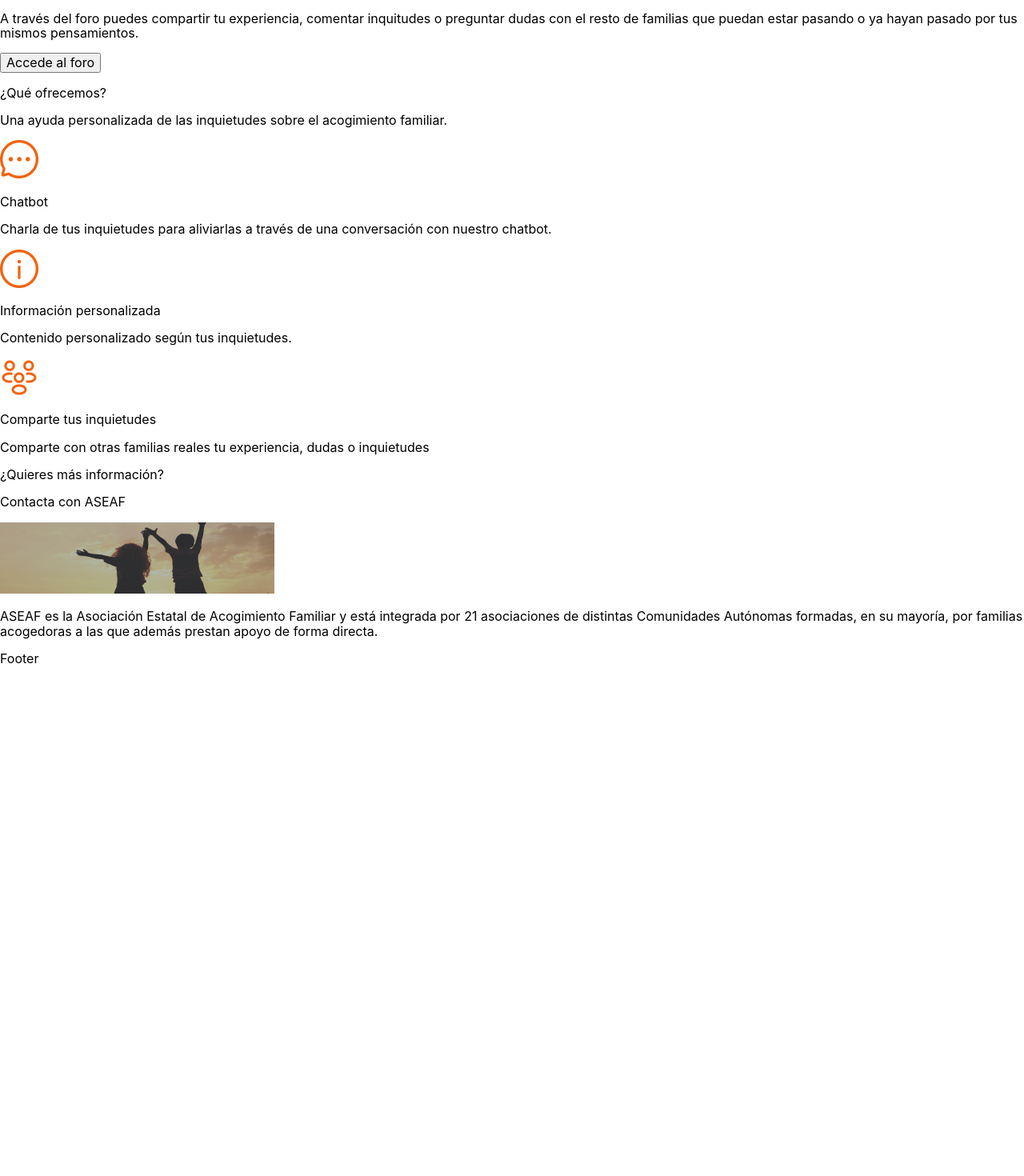
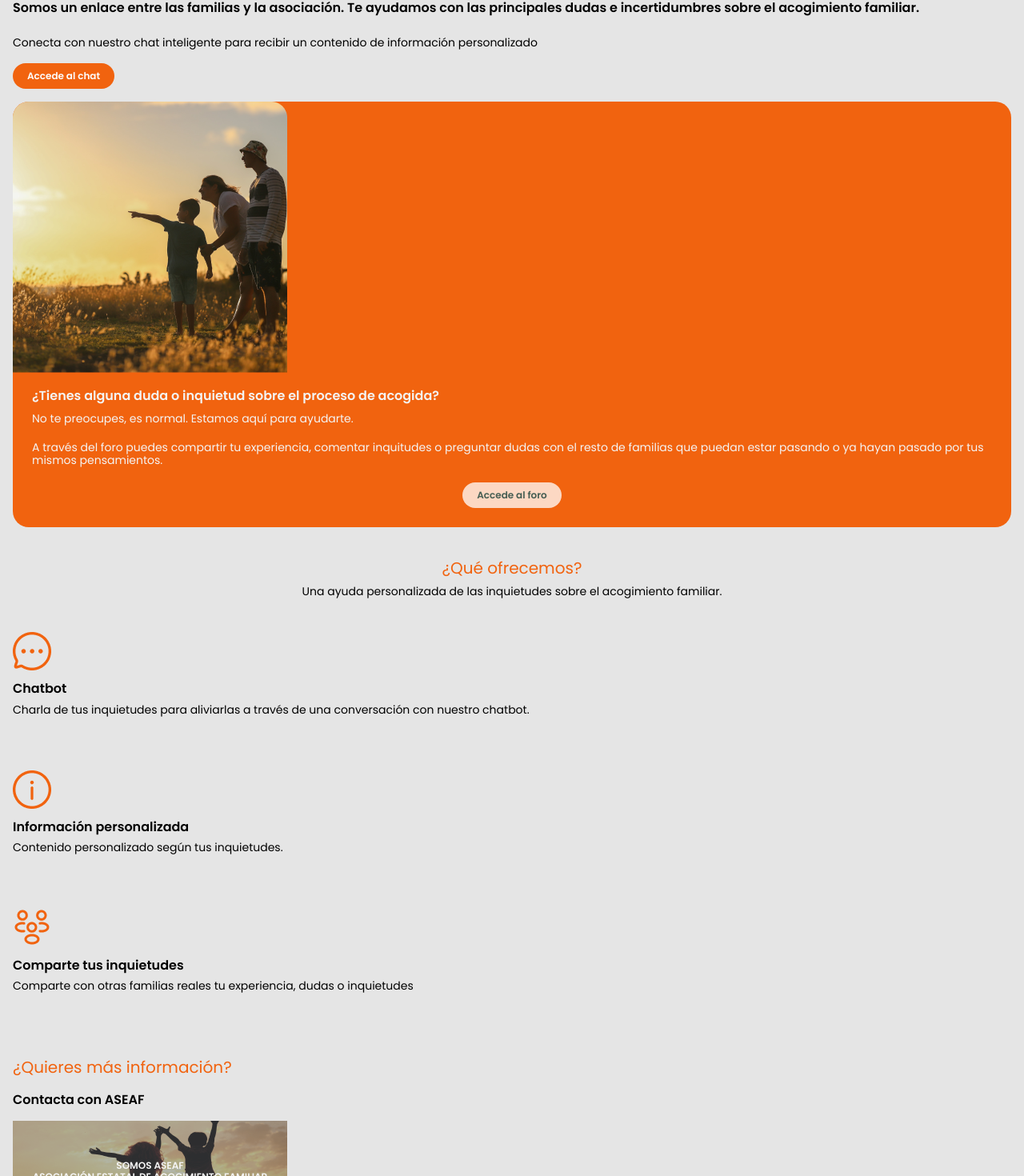
Before and after one commit to Guille-Rubio/aseaf_app, a React (Create React App) app in the folder client/: page / in a window 1280 px wide. Shown: the part 804-2274 px from the top of the page at 80% size. Before the commit the page ends 1637 px from the top, so only its background shows below. Built offline with nearby package versions, Linux system fonts and the light colour scheme.

Commit message:
[ADD] SASS Mixins & Styles

```diff
--- a/client/src/components/Main/Home/Home.jsx
+++ b/client/src/components/Main/Home/Home.jsx
@@ -9,33 +9,55 @@ import kids from '../../../assets/img/kids.png';
 const Home = () => {
   return (
     <>
-      <img src={family_top} alt='family' />
-      <p>¡Hola!</p>
-      <p>Somos un enlace entre las familias y la asociación. Te ayudamos con las principales dudas e incertidumbres sobre el acogimiento familiar.</p>
-      <p>Conecta con nuestro chat inteligente para recibir un contenido de información personalizado</p>
-      <button>Accede al chat</button>
-      <div>
+      <img className='img__top' src={family_top} alt='family' />
+      <div className='text__intro' >
+        <p className="text__intro--bold">¡Hola! <br />Somos un enlace entre las familias y la asociación. Te ayudamos con las principales dudas e incertidumbres sobre el acogimiento familiar.</p>
+        <p className="text__intro--normal">Conecta con nuestro chat inteligente para recibir un contenido de información personalizado</p>
+        <button className="text__intro--button">Accede al chat</button>
+      </div>
+
+      <div className="text__forum">
         <img src={family_mid} alt='family' />
-        <p>¿Tienes alguna duda o inquietud sobre el proceso de acogida?</p>
-        <p>No te preocupes, es normal. Estamos aquí para ayudarte. </p>
-        <p>A través del foro puedes compartir tu experiencia, comentar inquitudes o preguntar dudas con el resto de familias que puedan estar pasando o ya hayan pasado por tus mismos pensamientos.</p>
-        <button>Accede al foro</button>
+        <p className="text__forum--question">¿Tienes alguna duda o inquietud sobre el proceso de acogida?</p>
+        <p className="text__forum--answer">No te preocupes, es normal. Estamos aquí para ayudarte. </p>
+        <p className="text__forum--answer">A través del foro puedes compartir tu experiencia, comentar inquitudes o preguntar dudas con el resto de familias que puedan estar pasando o ya hayan pasado por tus mismos pensamientos.</p>
+        <button className="text__forum--button">Accede al foro</button>
       </div>
-      <p>¿Qué ofrecemos?</p>
-      <p>Una ayuda personalizada de las inquietudes  sobre el acogimiento familiar.</p>
-      <img src={chatIcon} alt='icono chat' />
-      <p>Chatbot</p>
-      <p>Charla de tus inquietudes para aliviarlas a través de una conversación con nuestro chatbot.</p>
-      <img src={infoIcon} alt='icono info' />
-      <p>Información personalizada</p>
-      <p>Contenido personalizado según tus inquietudes.</p>
-      <img src={peopleIcon} alt='icono gente' />
-      <p>Comparte tus inquietudes</p>
-      <p>Comparte con otras familias reales tu experiencia, dudas o inquietudes</p>
-      <p>¿Quieres más información?</p>
-      <p>Contacta con ASEAF</p>
-      <img src={kids} alt='kids' />
-      <p>ASEAF es la Asociación Estatal de Acogimiento Familiar y está integrada por 21 asociaciones de distintas Comunidades Autónomas formadas, en su mayoría, por familias acogedoras a las que además prestan apoyo de forma directa.</p>
+
+      <div className="text__offer">
+        <div className="text__offer--question">
+          <p className="text__offer--question--text">¿Qué ofrecemos?</p>
+          <p className="text__offer--question--answer">Una ayuda personalizada de las inquietudes  sobre el acogimiento familiar.</p>
+        </div>
+        <div className="text__offer--item">
+          <img src={chatIcon} alt='icono chat' />
+          <p className="text__offer--item--title">Chatbot</p>
+          <p className="text__offer--item--content">Charla de tus inquietudes para aliviarlas a través de una conversación con nuestro chatbot.</p>
+        </div>
+        <div className="text__offer--item">
+          <img src={infoIcon} alt='icono info' />
+          <p className="text__offer--item--title">Información personalizada</p>
+          <p className="text__offer--item--content">Contenido personalizado según tus inquietudes.</p>
+        </div>
+        <div className="text__offer--item">
+          <img src={peopleIcon} alt='icono gente' />
+          <p className="text__offer--item--title">Comparte tus inquietudes</p>
+          <p className="text__offer--item--content">Comparte con otras familias reales tu experiencia, dudas o inquietudes</p>
+        </div>
+      </div>
+
+      <div className="text__info">
+        <p className="text__info--title">¿Quieres más información?</p>
+        <p className="text__info--subtitle">Contacta con ASEAF</p>
+        <div className="text__info--container">
+          <div className="text__info--container--text">
+            <p>SOMOS ASEAF<br />ASOCIACIÓN ESTATAL DE ACOGIMIENTO FAMILIAR</p>
+          </div>
+          <img className="text__info--container--img" src={kids} alt='kids' />
+        </div>
+        <p className="text__info--text">ASEAF es la Asociación Estatal de Acogimiento Familiar y está integrada por 21 asociaciones de distintas Comunidades Autónomas formadas, en su mayoría, por familias acogedoras a las que además prestan apoyo de forma directa.</p>
+        <button className="text__info--button">+ Información</button>
+      </div>
     </>
   );
 };
--- a/client/src/styles/components/_Home.scss
+++ b/client/src/styles/components/_Home.scss
@@ -1 +1,153 @@
 @import '../utils/variables.scss';
+@import '../utils/mixins.scss';
+
+body {
+    background-color: $color-body;
+    font-family: $font-family;
+    font-weight: $font-weight-normal;
+}
+
+.img__top {
+    width: 100%;
+}
+
+.text__intro {
+    margin: 0px 16px 16px 16px;
+
+    &--bold {
+        font-weight: $font-weight-bold;
+        font-size: $font-size-mid-max;
+        line-height: $line-height-max;
+    }
+
+    &--normal {
+
+        font-size: $font-size-mid-min;
+        line-height: $line-height-mid;
+    }
+
+    &--button {
+        @include custom-button($color-primary, $button-text-color-light);
+    }
+}
+
+
+.text__forum {
+    margin: 0px 16px 16px 16px;
+    padding-bottom: 24px;
+    border-radius: 20px;
+    background-color: $color-primary;
+    color: $color-white;
+
+    &--question {
+        margin: 16px 24px 8px 24px;
+        font-weight: $font-weight-bold;
+        font-size: $font-size-mid-max;
+    }
+
+    &--answer {
+        margin: 10px 24px 20px 24px;
+
+        font-size: $font-size-mid-min;
+    }
+
+    &--button {
+        @include custom-button($color-primary-hue-light, $color-secondary);
+        margin: auto;
+        display: block;
+    }
+}
+
+
+.text__offer {
+    margin: 40px 16px 16px 16px;
+
+    &--question {
+        text-align: center;
+
+        &--text {
+            color: $color-primary;
+            font-size: $font-size-max;
+            margin-bottom: 5px;
+        }
+
+        &--answer {
+            font-size: $font-size-mid-min;
+            line-height: $line-height-mid;
+            margin-top: 5px;
+        }
+
+    }
+
+    &--item {
+        padding: 25px 0px;
+
+        &--title {
+            font-size: $font-size-mid-max;
+            font-weight: $font-weight-bold;
+            margin: 10px 0px 4px 0px;
+        }
+
+        &--content {
+            font-size: $font-size-mid-min;
+
+            line-height: $line-height-mid;
+            margin-top: 4px;
+        }
+    }
+}
+
+.text__info {
+    margin: 40px 16px 16px 16px;
+
+    &--title {
+        font-size: $font-size-max;
+        color: $color-primary;
+    }
+
+    &--subtitle {
+        font-weight: $font-weight-bold
+    }
+
+    &--container {
+        position: relative;
+        display: inline-block;
+
+        &--text {
+            position: absolute;
+            height: 100%;
+            text-align: center;
+            width: 100%;
+        }
+
+        p {
+            display: inline-block;
+            font-size: $font-size-min;
+            font-weight: $font-weight-bold;
+            color: $color-white;
+        }
+
+        &--text:before {
+            content: '';
+            display: inline-block;
+            height: 100%;
+            vertical-align: bottom;
+        }
+
+        &--img {
+            display: block;
+            max-width: 100%;
+            height: auto;
+        }
+    }
+
+    &--text {
+        font-size: $font-size-min;
+    }
+
+    &--button {
+        @include custom-button($color-primary, $button-text-color-light);
+        margin: auto;
+        display: block;
+    }
+}
--- a/client/src/styles/utils/mixins.scss
+++ b/client/src/styles/utils/mixins.scss
@@ -0,0 +1,9 @@
+@mixin custom-button ($bgcolor, $fontcolor) {
+    background-color: $bgcolor;
+    color: $fontcolor;
+    border-radius: $button-border-radius;
+    padding: 9px 18px 9px 18px;
+    font-weight: $font-weight-bold;
+    font-size: $font-size-min;
+    border: none;
+}
--- a/client/src/styles/utils/variables.scss
+++ b/client/src/styles/utils/variables.scss
@@ -4,13 +4,13 @@
 $font-family: 'Poppins', sans-serif;
 $font-weight-normal: 400;
 $font-weight-bold: 600;
-$line-height-min: 18;
-$font-size-min: 12;
-$font-size-mid-min: 14;
-$font-size-mid-max: 16;
-$font-size-max: 20;
-$line-height-mid: 24;
-$line-height-max: 30;
+$font-size-min: 12px;
+$font-size-mid-min: 14px;
+$font-size-mid-max: 16px;
+$font-size-max: 20px;
+$line-height-min: 18px;
+$line-height-mid: 24px;
+$line-height-max: 30px;
 $color-primary: #F1630F;
 $color-primary-hue-dark: #F58A4B;
 $color-primary-hue-medium: #F3A38C;
@@ -40,3 +40,6 @@ $color-black-hue-medium: #878687;
 $color-black-hue-light: #BCBCBC;
 $color-black-hue-very-light: #D3D0D2;
 $color-white: #F4F4F4;
+$color-body: #E5E5E5;
+$button-border-radius: 40px;
+$button-text-color-light: #FDFDFD;
```
